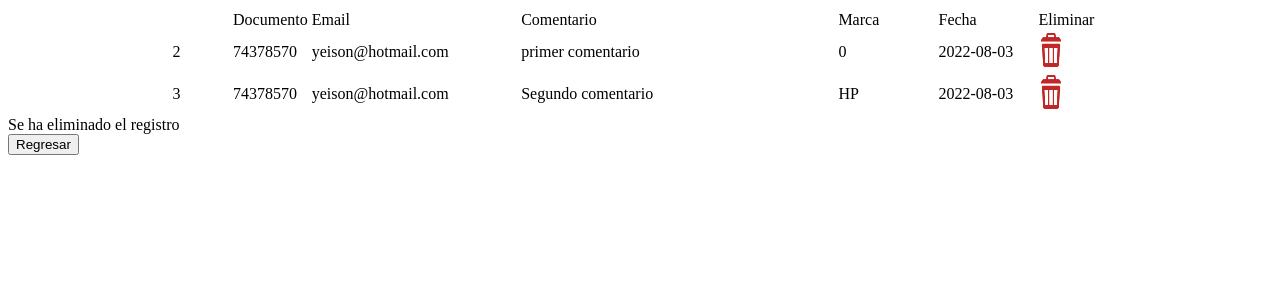
After one commit to yeisonCh/Prueba_PHP, a PHP site: page /eliminarEncuesta.php?error=si in a window 1280 px wide. The commit adds this page. Shown: the top 300 px of the page. Run offline with PHP 8.4, Linux system fonts and the light colour scheme; a user stored in the database is signed in; data comes from the database, SQL or seed files in the repository.

Commit message:
se agrega verEncuesta.ph, eliminarEncuesta.php y eliminaEncuesta.ph con estos archivos completamos la funcionalidad

```diff
--- /dev/null
+++ b/eliminarEncuesta.php
@@ -0,0 +1,71 @@
+<!DOCTYPE html>
+<html lang="en">
+<head>
+    <meta charset="UTF-8">
+    <meta http-equiv="X-UA-Compatible" content="IE=edge">
+    <meta name="viewport" content="width=device-width, initial-scale=1.0">
+    <title>Ver Encuestas</title>
+</head>
+    <?php
+
+    include("sesiones.php");
+
+    require "conexion.php";
+    $objConexion=conectarse();
+    $consulta = "SELECT * FROM encuesta";
+	 $ejecutar= $objConexion->query($consulta);
+	?>
+
+
+<body>
+
+<table width="941" align = "center">
+  <tr>
+    <td width="60"></td>
+    <td width="71">Documento</td>
+    <td width="210">Email </td>
+    <td width="330">Comentario </td>
+    <td width="100">Marca </td>
+    <td width="100">Fecha</td>
+    <td width="70">Eliminar</td>
+
+
+  </tr>
+   <?php
+while ($registro = $ejecutar->fetch_assoc())
+{
+	?>
+  <tr>
+    <td><?php echo $registro["id"]?></td>
+    <td><?php echo $registro["documento"]?></td>
+    <td><?php echo $registro["email"]?>&nbsp;</td>
+    <td><?php echo $registro["comentario"]?>&nbsp;</td>
+    <td><?php echo $registro["marca"]?>&nbsp;</td>
+    <td><?php echo $registro["fecha"]?>&nbsp;</td>
+    <td><a href="eliminaEncuesta.php?id=<?php echo $registro["id"]?>"><img src="imagenes/eliminarId.png" width="26" height="34"/></a></td>
+
+
+
+  </tr>
+  <?php
+}
+?>
+</table>
+<?php
+
+    error_reporting(E_STRICT ^ E_NOTICE);
+
+    if($_GET["error"]=="si"){
+        echo"<span>Se ha eliminado el registro</span>";
+        echo "<br>";
+    }else{
+
+    }
+
+    ?>
+
+<button onclick="location.href='principal.php'">Regresar</button>
+
+
+</body>
+</html>
--- a/index.php
+++ b/index.php
@@ -29,7 +29,7 @@
     if($_GET["error"]=="si"){
         echo"<span>Verifica Tus datos</span>";
     }else{
-        echo"Introduce tus datos";
+        echo"<span>Iniciar Sesión</span>";
     }
 
     ?>
@@ -42,7 +42,7 @@
         <br><br>
         <label for="password">Contraseña: </label>
         <br>
-        <input type="text" name="password_txt" placeholder="Escribe tu contraseña" title="Ingresa tu contraseña" required="required">
+        <input type="password" name="password_txt" placeholder="Escribe tu contraseña" title="Ingresa tu contraseña" required="required">
         <br><br>
         <input type="submit" name="enviar_btn" value="Ingresar">
         <br><br>
--- a/usuarioFormulario.php
+++ b/usuarioFormulario.php
@@ -29,7 +29,7 @@
     if($_GET["error"]=="si"){
         echo"<span>Se registro con exito</span>";
     }else{
-        echo"Introduce tus datos";
+
     }
 
     ?>
```
Also changed, not shown: eliminaEncuesta.php (added, +17 -0 lines), principal.php (+4 -4 lines), verEncuestas.php (added, +53 -0 lines), imagenes/eliminarId.png (added).
